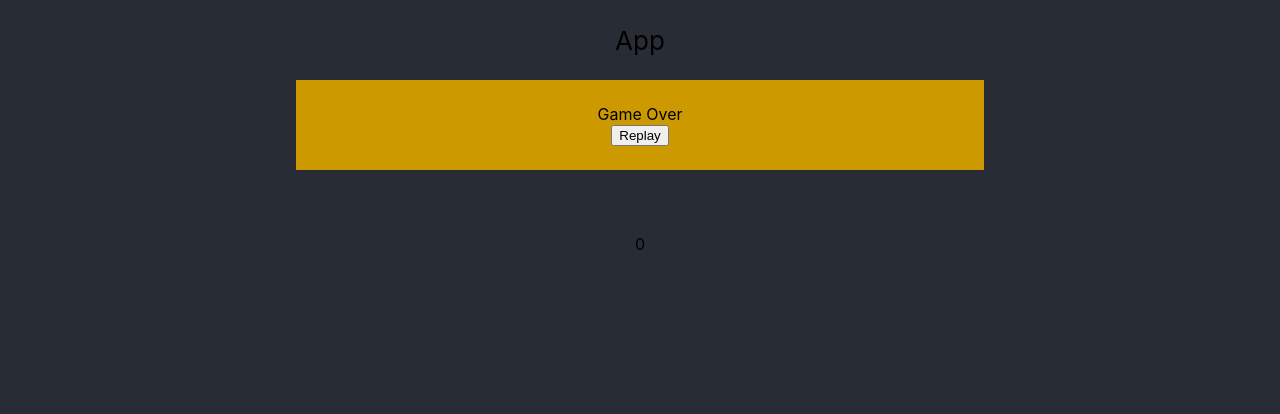
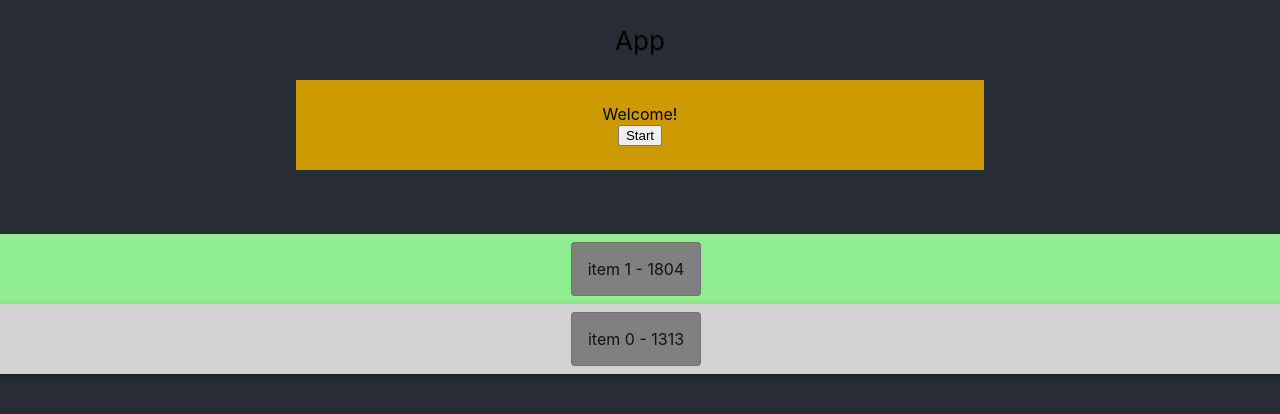
Before and after one commit to kalebal/metartrivia, a React (Create React App) app: page / in a window 1280 px wide. Shown: the top 414 px of the page. Built offline with nearby package versions, Linux system fonts and the light colour scheme.

Commit message:
adding state machine logic

```diff
--- a/src/App.tsx
+++ b/src/App.tsx
@@ -1,4 +1,4 @@
-import React, { useState } from 'react'
+import React, { useContext, useState } from 'react'
 import './App.css'
 import { DragDropList } from './game/drag-drop-context'
 import { GameOver } from './game/game-over'
@@ -6,8 +6,9 @@ import { faker } from '@faker-js/faker'
 import { Card } from './game/item'
 import { DropResult } from 'react-beautiful-dnd'
 import { findCorrectSpot, move, reorder, validateMove } from './game/logic'
-import { gameMachine } from './game/gameMachine'
-import { useMachine } from '@xstate/react'
+import { useActor } from '@xstate/react'
+import { GlobalStateContext } from './context-provider'
+import { Welcome } from './game/welcome'
 
 const getItems = (count = 5, offset = 0) => {
   const array = Array.from({ length: count }, (v, k) => k).map(
@@ -24,23 +25,26 @@ const getItems = (count = 5, offset = 0) => {
 }
 
 export function App() {
-  const [lives, setLives] = useState(0)
-  const [streak, setStreak] = useState(0)
   const [timeline, setTimeline] = useState(getItems(1))
   const [placeHolder, setPlaceHolder] = useState(getItems(1, 1)[0])
+  const { gameService } = useContext(GlobalStateContext)
+  const { send } = gameService
+  const [state] = useActor(gameService)
   const handleReplay = () => {
-    setLives(3)
-    setTimeline(getItems(1))
-    setStreak(0)
+    send('REPLAY')
+  }
+
+  const handleStart = () => {
+    send('START')
   }
 
   const handleInvalidMove = () => {
-    setLives(lives - 1)
+    send('INVALID')
   }
 
   const handleValidMove = () => {
-    setPlaceHolder(getItems(1, streak + 2)[0])
-    setStreak(streak + 1)
+    send('VALID')
+    setPlaceHolder(getItems(1, state.context.totalMoves + 2)[0])
   }
 
   const handleMove = (result: DropResult) => {
@@ -69,16 +73,18 @@ export function App() {
     <div className="App">
       <header className="App-header">App</header>
       <div className="scoreboard">
-        {lives ? (
+        {state.matches('gameover') ? (
+          <GameOver onReplay={handleReplay} />
+        ) : state.matches('welcome') ? (
+          <Welcome onStart={handleStart} />
+        ) : (
           <>
-            <div> Lives: {lives}</div>
-            <div> Streak: {streak}</div>
+            <div> Lives: {state.context.lives}</div>
+            <div> Streak: {state.context.streak}</div>
           </>
-        ) : (
-          <GameOver onReplay={handleReplay} />
         )}
       </div>
-      {lives && (
+      {state.context.lives && (
         <div className="board">
           <DragDropList
             timeline={timeline}
--- a/src/context-provider.tsx
+++ b/src/context-provider.tsx
@@ -1,6 +1,6 @@
 import React, { createContext, FC } from 'react'
 import { useInterpret } from '@xstate/react'
-import { gameMachine } from './game/gameMachine'
+import { gameMachine } from './game/game-machine'
 import { InterpreterFrom } from 'xstate'
 
 export const GlobalStateContext = createContext({
--- a/src/game/gameMachine.ts
+++ b/src/game/game-machine.ts
@@ -1,9 +1,11 @@
 import { createMachine, assign } from 'xstate'
+import { Card } from './item'
 
 interface Context {
   lives: number
   streak: number
   totalMoves: number
+  timeline: Card[]
 }
 
 export const gameMachine = createMachine<Context>({
@@ -13,6 +15,7 @@ export const gameMachine = createMachine<Context>({
     lives: 3,
     streak: 0,
     totalMoves: 0,
+    timeline: [],
   },
   states: {
     welcome: {
@@ -28,6 +31,7 @@ export const gameMachine = createMachine<Context>({
             streak: () => 0,
             totalMoves: () => 0,
             lives: () => 3,
+            timeline: () => [] as Card[],
           }),
         },
       },
@@ -58,6 +62,7 @@ export const gameMachine = createMachine<Context>({
             lives: (context: Context) => context.lives - 1,
             streak: () => 0,
             totalMoves: (context: Context) => context.totalMoves + 1,
+            timeline: (context: Context) => context.timeline,
           }),
         },
       },
--- /dev/null
+++ b/src/game/welcome.tsx
@@ -0,0 +1,16 @@
+import React from 'react'
+
+export type WelcomeProps = {
+  onStart: () => void
+}
+
+export const Welcome = (props: WelcomeProps) => {
+  const { onStart } = props
+
+  return (
+    <div>
+      <div>Welcome!</div>
+      <button onClick={onStart}>Start</button>
+    </div>
+  )
+}
```
